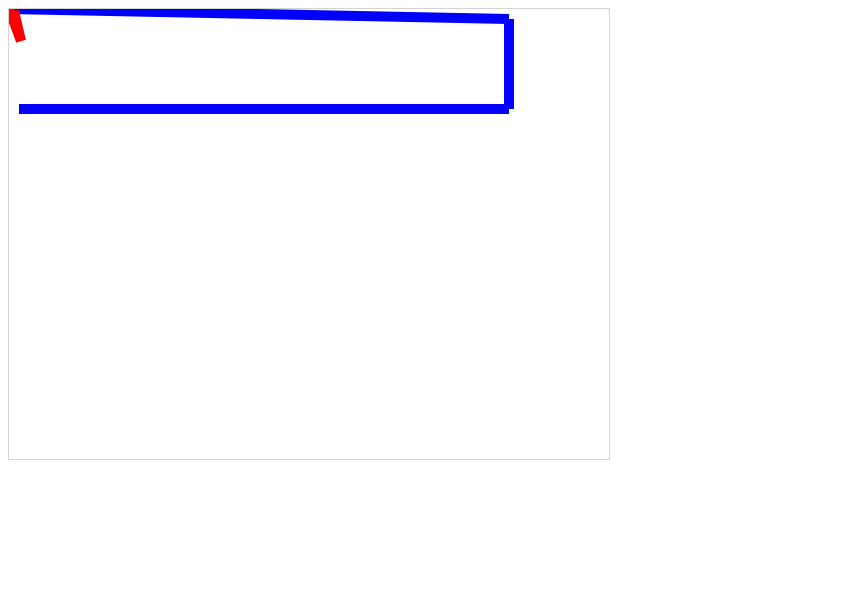
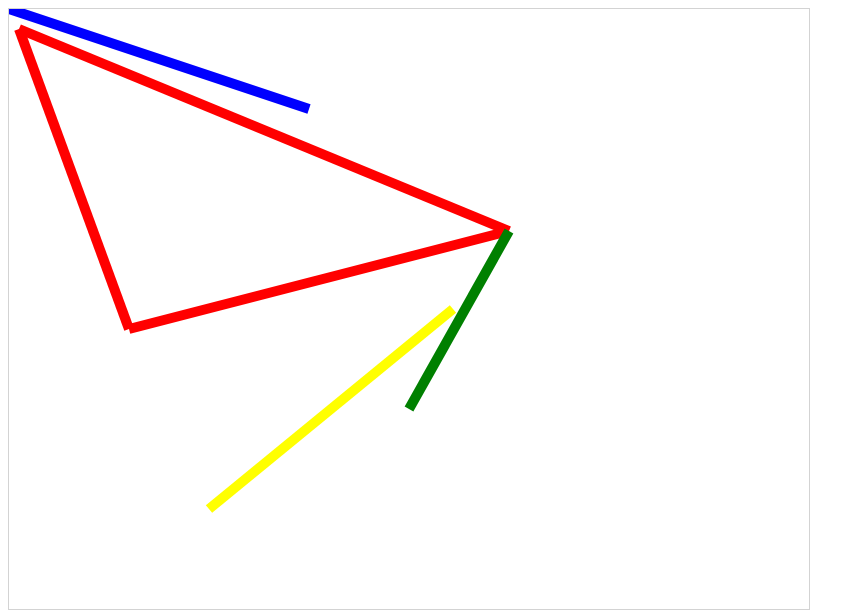
Before and after one commit to willguitaradmfar/canvas-libre, a plain HTML site: page index.html in a window 1280 px wide. Shown: the whole page, without its empty margins (0-865 px from the left). Drawn offline with Linux system fonts and the light colour scheme.

Commit message:
defining initial point to draw

```diff
--- a/canvas-libre.js
+++ b/canvas-libre.js
@@ -18,7 +18,12 @@ const drawLine = ({ ctx, moveX, moveY, lineX, lineY, color }) => {
   ctx.closePath()
 }
 
-const generateId = () => Date.now().toString()
+function * generateId () {
+  while (true) {
+    const random = Math.floor(Math.random() * Date.now() + 1)
+    yield random
+  }
+}
 
 class Canvas {
   constructor ({ ctx, startX = 0, startY = 0, color = 'black', user }) {
@@ -28,10 +33,23 @@ class Canvas {
     this.lineX = 0
     this.lineY = 0
     this.color = color
-    this.user = user || `anonymous_${generateId()}`
+    this.user = user || `anonymous_${generateId().next().value}`
   }
 
   draw ({ edges }) {
+    if (!edges.length) {
+      throw new Error('empty edges')
+    }
+    if (edges.length === 1) {
+      this.moveX = 0
+      this.moveY = 0
+    } else {
+      const edg = edges[0]
+      this.moveX = edg[0]
+      this.moveY = edg[1]
+      edges.shift()
+    }
+
     edges.map(edge => {
       this.lineX = edge[0]
       this.lineY = edge[1]
@@ -55,7 +73,7 @@ class Canvas {
   }
 }
 
-const buildCanvasLibre = obj => {
+const draw = obj => {
   const c = document.getElementById('canvasLibre')
   const ctx = c.getContext('2d')
 
--- a/index.html
+++ b/index.html
@@ -3,8 +3,8 @@
   <body>
     <canvas
       id="canvasLibre"
-      width="600"
-      height="450"
+      width="800"
+      height="600"
       style="border:1px solid #d3d3d3;"
     >
       Your browser does not support the HTML5 canvas tag.</canvas
@@ -18,23 +18,35 @@
       {
         user: 'user1',
         color: 'blue',
-        edges: [
-          [500, 10],
-          [500, 100],
-          [10, 100]
-        ]
+        edges: [[300, 100]]
       },
       {
         //user: 'user2',
         color: 'red',
         edges: [
-          [12, 32],
-          [5, 2],
-          [1, 7]
+          [120, 320],
+          [500, 222],
+          [10, 20],
+          [120, 320]
+        ]
+      },
+      {
+        user: 'arcoiru',
+        color: 'green',
+        edges: [
+          [400, 400],
+          [500, 222]
+        ]
+      },
+      {
+        color: 'yellow',
+        edges: [
+          [444, 300],
+          [200, 500]
         ]
       }
     ]
   }
 
-  buildCanvasLibre(obj)
+  draw(obj)
 </script>
```
